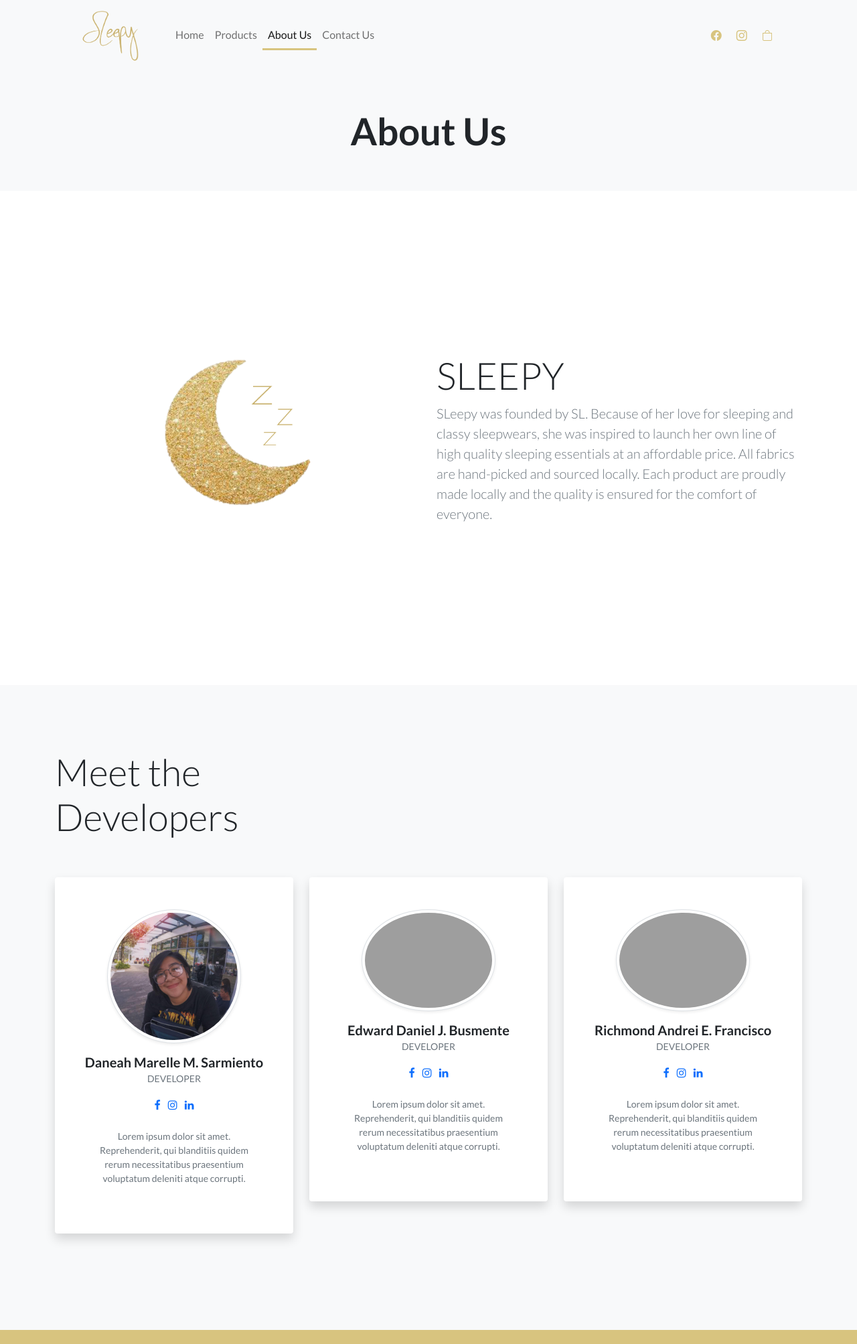
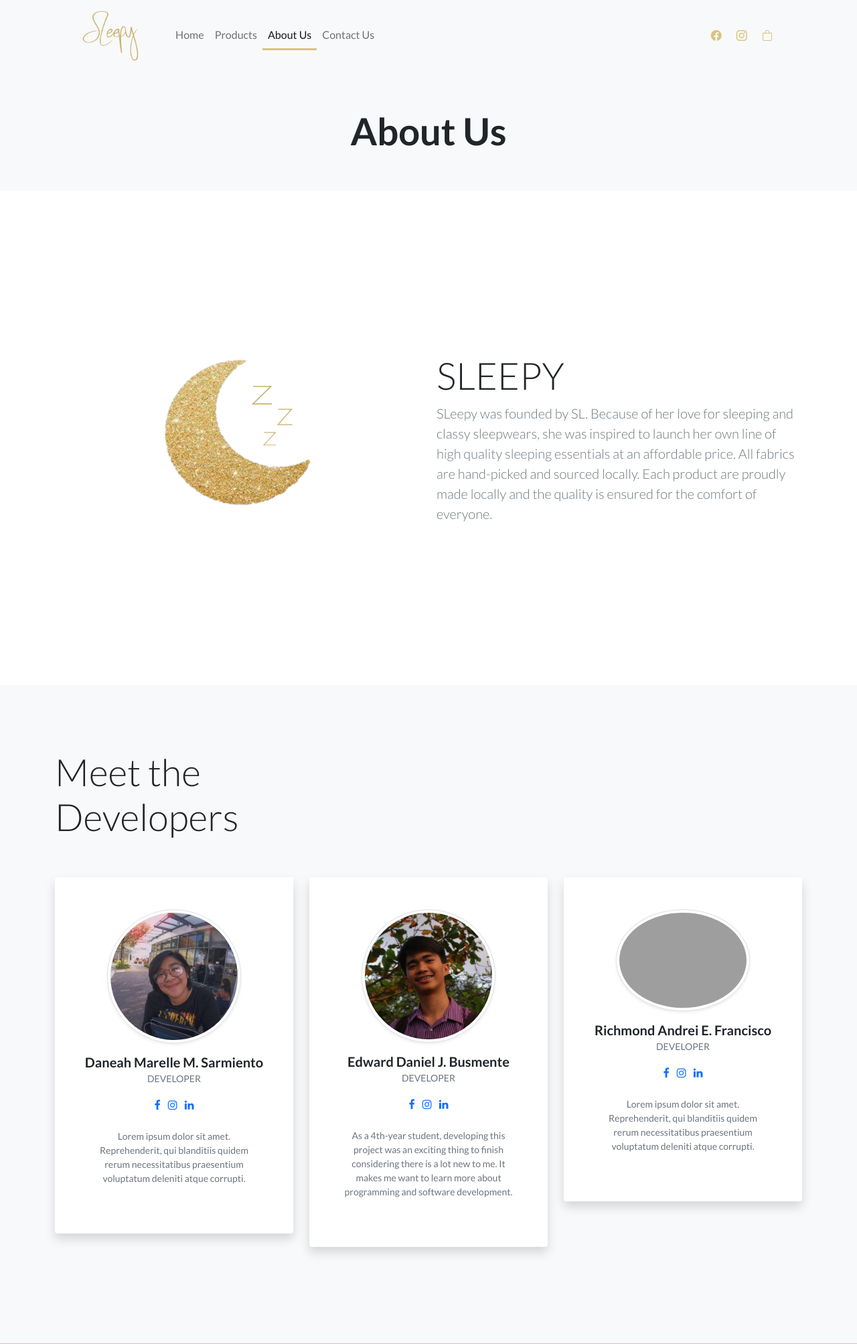
Before and after one commit to ielbusmente/php-project-4ITH, a PHP site: page /about.php in a window 1280 px wide. Shown: the top 2007 px of the page at 67% size. Run offline with PHP 8.4, Linux system fonts and the light colour scheme; grey boxes are pictures that could not be loaded.

Commit message:
about content added;

```diff
--- a/about.php
+++ b/about.php
@@ -73,52 +73,51 @@
             </div>
 
             <div class="row text-center justify-content-center">
+                <?php
+                $devs = ['Daneah Marelle M. Sarmiento', 'Edward Daniel J. Busmente', 'Richmond Andrei E. Francisco'];
+                $fb = [
+                    'https://www.facebook.com',
+                    'https://www.facebook.com/daniel.bsmnt/',
+                    'https://www.facebook.com'
+                ];
+                $ins = [
+                    'https://www.instagram.com',
+                    'https://www.instagram.com/ielbusmente/',
+                    'https://www.instagram.com'
+                ];
+                $li = [
+                    'https://www.linkedin.com',
+                    'https://www.linkedin.com/in/daniel-busmente-23544720b/',
+                    'https://www.linkedin.com'
+                ];
+                $desc = [
+                    'Lorem ipsum dolor sit amet. Reprehenderit, qui blanditiis quidem rerum
+                            necessitatibus praesentium voluptatum deleniti atque corrupti.',
+                    'As a 4th-year student, developing this project was an exciting thing to finish considering there is a lot new to me. It makes me want to learn more about programming and software development.',
+                    'Lorem ipsum dolor sit amet. Reprehenderit, qui blanditiis quidem rerum
+                            necessitatibus praesentium voluptatum deleniti atque corrupti.'
+                ];
+                $img = [
+                    'assets/devs/daneah.jpg',
+                    'assets/devs/daniel.png',
+                    'assets/devs/'
+                ];
+                for ($i = 0; $i < 3; $i++) {
+                ?>
                     <!-- Team item-->
                     <div class="col-xl-4 col-sm-6 mb-5 mt-4">
-                    <div class="bg-white rounded shadow py-5 px-4"><img src="assets/devs/daneah.jpg" alt="" width="200" class="img-fluid rounded-circle mb-3 img-thumbnail shadow-sm">
-                        <h5 class="mb-0">Daneah Marelle M. Sarmiento</h5><span class="small text-uppercase text-muted"> Developer</span>
+                        <div class="bg-white rounded shadow py-5 px-4"><img src="<?php echo $img[$i] ?>" alt="<?php echo $devs[$i] ?>" width="200" class="img-fluid rounded-circle mb-3 img-thumbnail shadow-sm">
+                            <h5 class="mb-0"><?php echo $devs[$i] ?></h5><span class="small text-uppercase text-muted">Developer</span>
                             <ul class="social mb-0 list-inline mt-3">
-                            <li class="list-inline-item"><a href="#" class="social-link"><i class="fa fa-facebook-f"></i></a></li>
-                            <li class="list-inline-item"><a href="#" class="social-link"><i class="fa fa-instagram"></i></a></li>
-                            <li class="list-inline-item"><a href="#" class="social-link"><i class="fa fa-linkedin"></i></a></li>
+                                <li class="list-inline-item"><a href="<?php echo $fb[$i] ?>" target="_blank" class="social-link"><i class="fa fa-facebook-f"></i></a></li>
+                                <li class="list-inline-item"><a href="<?php echo $ins[$i] ?>" target="_blank" class="social-link"><i class="fa fa-instagram"></i></a></li>
+                                <li class="list-inline-item"><a href="<?php echo $li[$i] ?>" target="_blank" class="social-link"><i class="fa fa-linkedin"></i></a></li>
                             </ul>
-                        <p class="small text-center text-muted m-4"> Lorem ipsum dolor sit amet. Reprehenderit, qui blanditiis quidem rerum
-                            necessitatibus praesentium voluptatum deleniti atque corrupti. </p>
+                            <p class="small text-center text-muted m-4"><?php echo $desc[$i] ?></p>
                         </div>
                     </div>
                     <!-- End-->
-
-                <!-- Team item-->
-                <div class="col-xl-4 col-sm-6 mb-5 mt-4">
-                    <div class="bg-white rounded shadow py-5 px-4"><img src="https://bootstrapious.com/i/snippets/sn-about/avatar-3.png" alt="" width="200" class="img-fluid rounded-circle mb-3 img-thumbnail shadow-sm">
-                        <h5 class="mb-0">Edward Daniel J. Busmente</h5><span class="small text-uppercase text-muted"> Developer </span>
-                        <ul class="social mb-0 list-inline mt-3">
-                            <li class="list-inline-item"><a href="#" class="social-link"><i class="fa fa-facebook-f"></i></a></li>
-                            <li class="list-inline-item"><a href="#" class="social-link"><i class="fa fa-instagram"></i></a></li>
-                            <li class="list-inline-item"><a href="#" class="social-link"><i class="fa fa-linkedin"></i></a></li>
-                        </ul>
-                        <p class="small text-center text-muted m-4"> Lorem ipsum dolor sit amet. Reprehenderit, qui blanditiis quidem rerum
-                            necessitatibus praesentium voluptatum deleniti atque corrupti. </p>
-                    </div>
-                </div>
-                <!-- End-->
-
-                <!-- Team item-->
-
-                <div class="col-xl-4 col-sm-6 mb-5 mt-4">
-                    <div class="bg-white rounded shadow py-5 px-4"><img src="https://bootstrapious.com/i/snippets/sn-about/avatar-2.png" alt="" width="200" class="img-fluid rounded-circle mb-3 img-thumbnail shadow-sm">
-                        <h5 class="mb-0">Richmond Andrei E. Francisco</h5><span class="small text-uppercase text-muted"> Developer </span>
-                        <ul class="social mb-0 list-inline mt-3">
-                            <li class="list-inline-item"><a href="#" class="social-link"><i class="fa fa-facebook-f"></i></a></li>
-                            <li class="list-inline-item"><a href="#" class="social-link"><i class="fa fa-instagram"></i></a></li>
-                            <li class="list-inline-item"><a href="#" class="social-link"><i class="fa fa-linkedin"></i></a></li>
-                        </ul>
-                        <p class="small text-center text-muted m-4"> Lorem ipsum dolor sit amet. Reprehenderit, qui blanditiis quidem rerum
-                            necessitatibus praesentium voluptatum deleniti atque corrupti. </p>
-                    </div>
-                </div>
-                <!-- End-->
-
+                <?php } ?>
             </div>
         </div>
     </div>
--- a/contact.php
+++ b/contact.php
@@ -8,6 +8,7 @@
     if (isset($_POST['insert']))
         if (!empty($_POST['name']) && !empty($_POST['email']) && !empty($_POST['message']))
             insertInquiry([$_POST['name'], $_POST['email'], $_POST['message']]);
+    // echo "<script>alert('hi')</script>";
     ?>
  <!DOCTYPE html>
  <html lang="en">
```
Also changed, not shown: assets/devs/daniel.png (added). Lines whose indentation alone changed are shown as unchanged.
